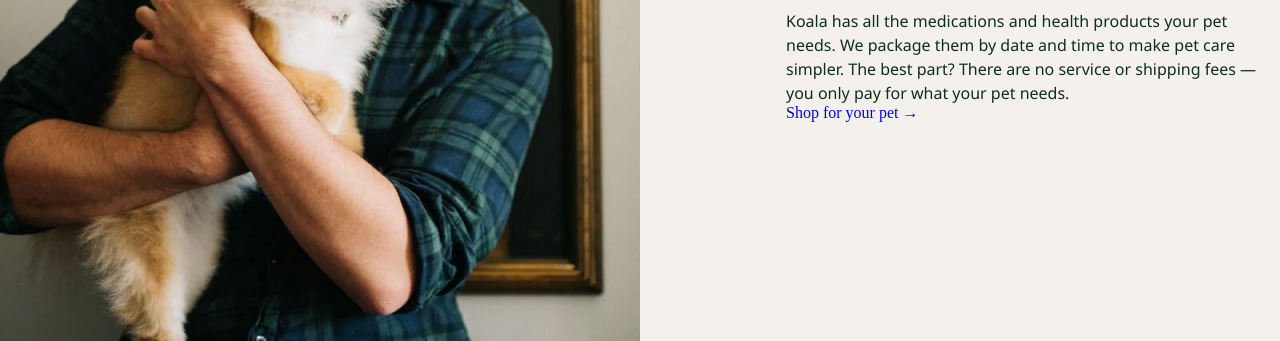
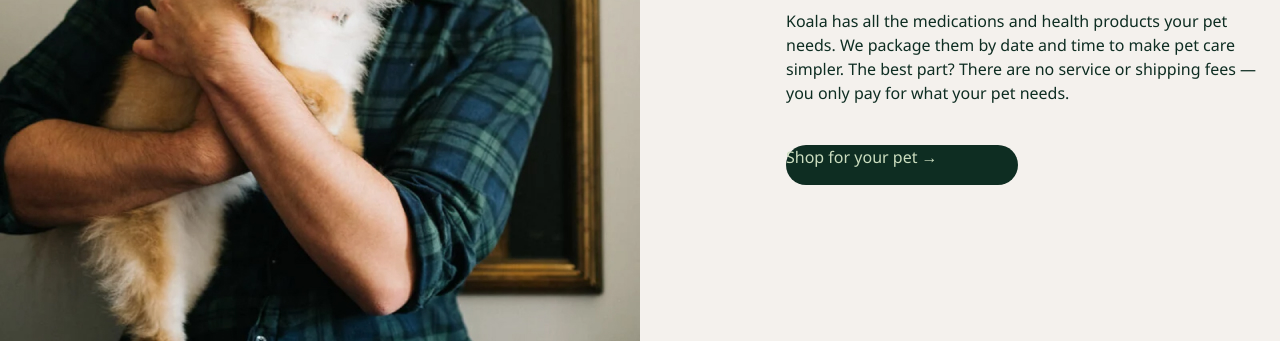
Before and after one commit to Heart1ess3/Bru-Web-Coursach, a website with bundled scripts: page html/index.html in a window 1280 px wide. Shown: the part 459-800 px from the top of the page. Built offline with nearby package versions, Linux system fonts and the light colour scheme.

Commit message:
Update style.css

```diff
--- a/css/style.css
+++ b/css/style.css
@@ -548,19 +548,16 @@ header .changeLang:hover {
   height: 96px;
 }
 
-.shop-pet-button {
+.button_shop_pet {
   display: inline-block;
   width: 232px;
   height: 40px;
   background: #0e2d22;
   border-radius: 1000px;
   margin-top: 40px;
-  cursor: pointer;
-  text-align: center; /* Центрируем текст по горизонтали */
-  line-height: 40px; /* Центрируем текст по вертикали */
-}
-
-.shop-pet-button-text {
+}
+
+.button_shop_pet_pic {
   background-color: transparent;
   border-color: transparent;
   width: 232px;
@@ -569,10 +566,10 @@ header .changeLang:hover {
   font-style: normal;
   font-weight: 400;
   font-size: 16px;
+  line-height: 24px;
+  text-align: center;
   color: #cbddbf;
-  transition: color 0.3s ease;
-}
-
+}
 .intro_wrap {
   display: grid;
   grid-template-columns: repeat(2, 1fr);
```
